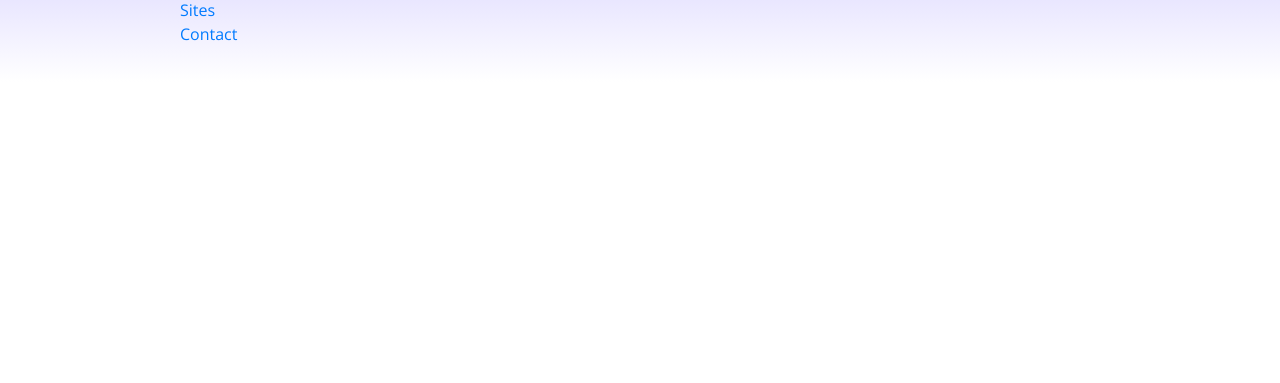
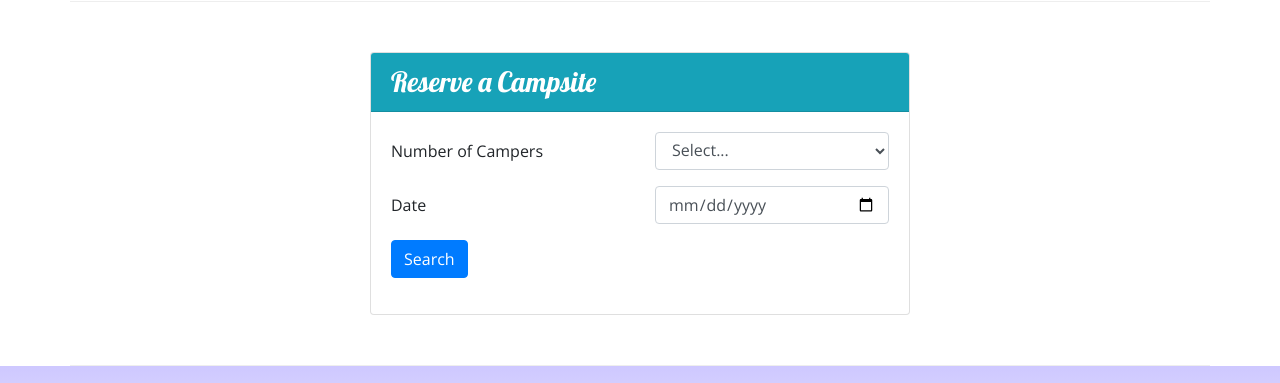
Before and after one commit to DNA21/bootstrap-site, a website: page index.html in a window 1280 px wide. Shown: the part 1141-1524 px from the top of the page. Before the commit the page ends 1223 px from the top, so only its background shows below. Drawn offline with nearby package versions, Linux system fonts and the light colour scheme.

Commit message:
Week 2 Assignment

```diff
--- a/index.html
+++ b/index.html
@@ -28,6 +28,9 @@
                 <div class="col">
                     <h1>NuCamp</h1>
                     <h2>a better way to camp</h2>
+                </div>
+                <div class="col-md-4 col-xl-2 mt-4">
+                    <a class="btn btn-info" href="#reserveForm">Reserve Campsite</a>
                 </div>
             </div>
         </div>
@@ -71,8 +74,13 @@
                 <h2>Featured Campsites</h2>
             </div>
             <div class="col">
-                <h3>React Lake Campground</h3>
-                <p class="d-none d-sm-block">Nestled in the foothills of the Chrome Mountains, this campground on the shores of the pristine React Lake is a favorite for fly fishers.</p>
+                <div class="media">
+                    <div class="media-body align-self-center">
+                        <h3>React Lake Campground</h3>
+                        <p class="d-none d-sm-block">Nestled in the foothills of the Chrome Mountains, this campground on the shores of the pristine React Lake is a favorite for fly fishers.</p>
+                    </div>
+                    <img class="d-flex ml-3 img-thumbnail" src="./img/react-lake-thumb.jpg" alt="React Lake Thumbnail" />
+                </div>
             </div>
         </div>
 
@@ -86,6 +94,43 @@
                     <div class="media-body align-self-center">
                         <h3>Bootstrap Outfitters</h3>
                         <p class="d-none d-sm-block">Bootstrap Outfitters supplies you with gear you need at prices you can't beat.</p>
+                    </div>
+                </div>
+            </div>
+        </div>
+
+        <div class="row row-content">
+            <div class="col-sm-6 mx-auto">
+                <div class="card">
+                    <h3 class="card-header bg-info text-white">Reserve a Campsite</h3>
+                    <div class="card-body">
+                        <form id="reserveForm">
+                            <div class="row form-group">
+                                <label class="col-form-label col-sm-6" for="numCampers">Number of Campers</label>
+                                <div class="col">
+                                    <select class="form-control" name="numCampers" id="numCampers">
+                                        <option value="">Select...</option>
+                                        <option value="">1</option>
+                                        <option value="">2</option>
+                                        <option value="">3</option>
+                                        <option value="">4</option>
+                                        <option value="">5</option>
+                                        <option value="">6</option>
+                                    </select>
+                                </div>
+                            </div>
+                            <div class="row form-group">
+                                <label class="col-form-label col-sm-6" for="date">Date</label>
+                                <div class="col">
+                                    <input class="form-control" type="date" id="date" name="date" value="placeholder">
+                                </div>
+                            </div>
+                            <div class="row form-group">
+                                <div class="col">
+                                    <button class="btn btn-primary" type="submit">Search</button>
+                                </div>
+                            </div>
+                        </form>
                     </div>
                 </div>
             </div>
```
